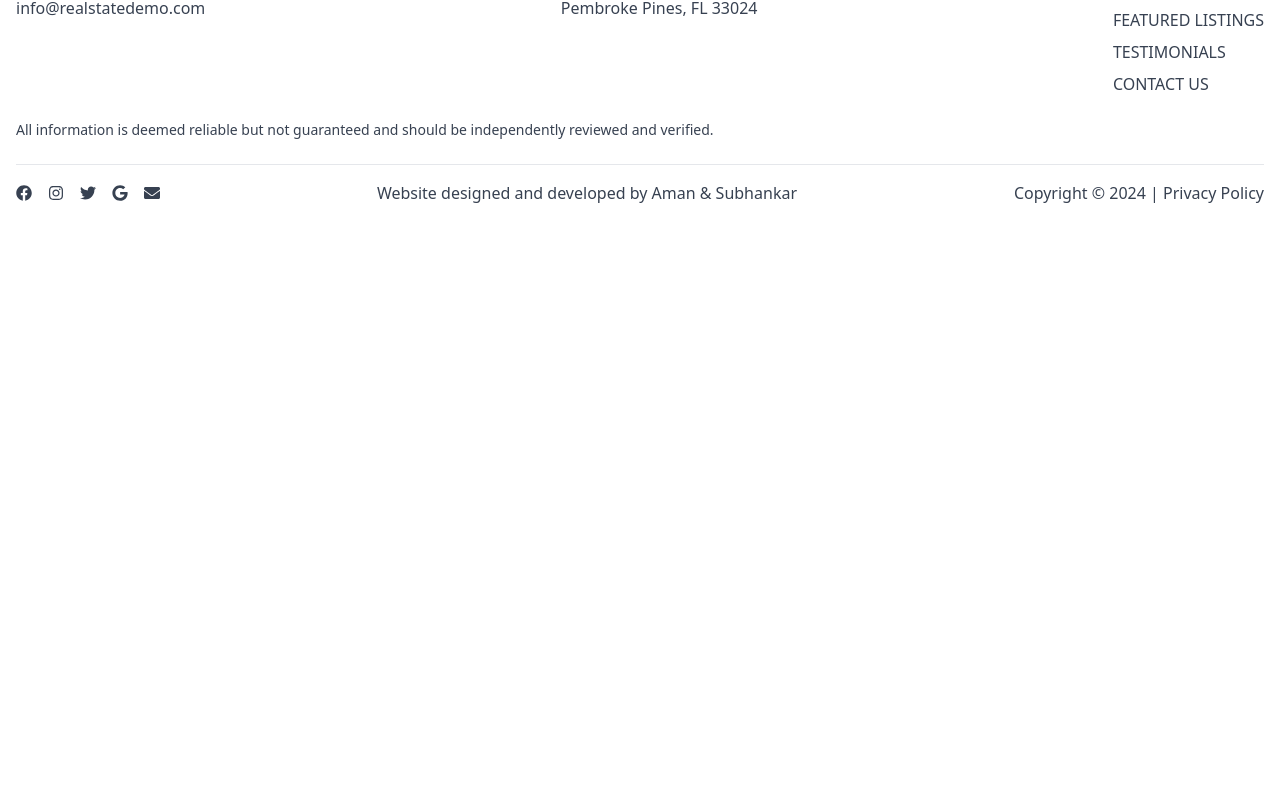
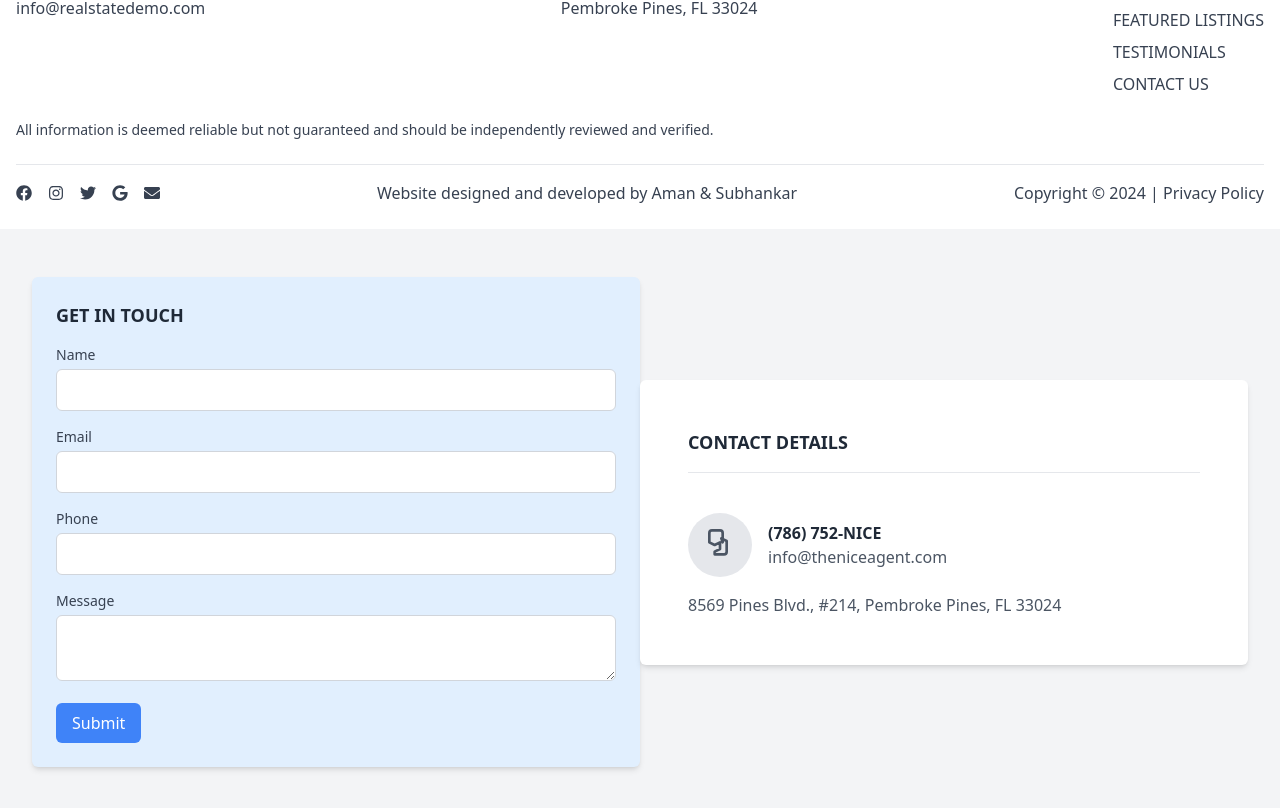
Before and after one commit to Webdevaman23/realstatedemo, a React (Vite) app: page / in a window 1280 px wide. Shown: the part 2406-3214 px from the top of the page. Before the commit the page ends 2635 px from the top, so only its background shows below. Built offline with nearby package versions, Linux system fonts and the light colour scheme.

Commit message:
contact us page ui

```diff
--- a/src/App.jsx
+++ b/src/App.jsx
@@ -3,6 +3,7 @@ import Header from "./components/Header";
 import Home from "./components/Home";
 import "./index.css";
 import Footer from "./components/Footer";
+import ContactUs from "./pages/ContactUs";
 
 const App = () => {
   return (
@@ -10,6 +11,7 @@ const App = () => {
       <Header />
       <Home />
       <Footer />
+      <ContactUs />
     </div>
   );
 };
--- a/src/components/Home.jsx
+++ b/src/components/Home.jsx
@@ -17,7 +17,7 @@ const Home = () => {
           <div className="mt-5">
             <form className="max-w-md mx-auto">
               <label
-                for="default-search"
+                htmlFor="default-search"
                 className="mb-2 text-sm font-medium text-gray-900 sr-only dark:text-white"
               >
                 Search
@@ -33,9 +33,9 @@ const Home = () => {
                   >
                     <path
                       stroke="currentColor"
-                      stroke-linecap="round"
-                      stroke-linejoin="round"
-                      stroke-width="2"
+                      strokeLinecap="round"
+                      strokeLinejoin="round"
+                      strokeWidth="2"
                       d="m19 19-4-4m0-7A7 7 0 1 1 1 8a7 7 0 0 1 14 0Z"
                     />
                   </svg>
@@ -84,22 +84,28 @@ const Home = () => {
             <h3 className="font-normal">Years of Experience</h3>
           </div>
         </div>
-        <div class="flex justify-around flex-wrap">
+        <div className="flex justify-around flex-wrap">
+          <div className="text-center">
             <img
               src={photo1}
               alt="Photo 1"
-            class="w-full max-w-xs sm:max-w-sm md:max-w-md lg:max-w-lg"
+              className="w-full max-w-xs sm:max-w-sm md:max-w-md lg:max-w-lg"
             />
+          </div>
+          <div className="text-center">
             <img
               src={photo2}
               alt="Photo 2"
-            class="w-full max-w-xs sm:max-w-sm md:max-w-md lg:max-w-lg"
+              className="w-full max-w-xs sm:max-w-sm md:max-w-md lg:max-w-lg"
             />
+          </div>
+          <div className="text-center">
             <img
               src={photo3}
               alt="Photo 3"
-            class="w-full max-w-xs sm:max-w-sm md:max-w-md lg:max-w-lg"
+              className="w-full max-w-xs sm:max-w-sm md:max-w-md lg:max-w-lg"
             />
+          </div>
         </div>
       </div>
     </div>
--- /dev/null
+++ b/src/pages/ContactUs.jsx
@@ -0,0 +1,87 @@
+import React from "react";
+
+const ContactUs = () => {
+  return (
+    <div className="bg-gray-100 py-12">
+      <div className="max-w-7xl mx-auto px-4 sm:px-6 lg:px-8 flex flex-col lg:flex-row items-center">
+        {/* Contact Form */}
+        <form className="w-full lg:w-1/2 bg-blue-100 p-6 rounded-md shadow-md mb-8 lg:mb-0">
+          <h2 className="text-lg font-semibold text-gray-800 mb-4">
+            GET IN TOUCH
+          </h2>
+          <div className="mb-4">
+            <label className="block text-sm font-medium text-gray-700">
+              Name
+            </label>
+            <input
+              type="text"
+              className="mt-1 p-2 w-full rounded-md border-gray-300"
+            />
+          </div>
+          <div className="mb-4">
+            <label className="block text-sm font-medium text-gray-700">
+              Email
+            </label>
+            <input
+              type="email"
+              className="mt-1 p-2 w-full rounded-md border-gray-300"
+            />
+          </div>
+          <div className="mb-4">
+            <label className="block text-sm font-medium text-gray-700">
+              Phone
+            </label>
+            <input
+              type="text"
+              className="mt-1 p-2 w-full rounded-md border-gray-300"
+            />
+          </div>
+          <div className="mb-4">
+            <label className="block text-sm font-medium text-gray-700">
+              Message
+            </label>
+            <textarea className="mt-1 p-2 w-full rounded-md border-gray-300"></textarea>
+          </div>
+          <button className="bg-blue-500 text-white px-4 py-2 rounded-md hover:bg-blue-600">
+            Submit
+          </button>
+        </form>
+
+        {/* Contact Details */}
+        <div className="w-full lg:w-1/2 bg-white p-12 rounded-md shadow-md gap-1">
+          <h2 className="text-lg font-semibold text-gray-800 mb-4">
+            CONTACT DETAILS
+          </h2>
+          <hr className="p-5" />
+          <div className="mb-4 flex items-center space-x-4">
+            <div className="w-16 h-16 bg-gray-200 rounded-full flex items-center justify-center">
+              <svg
+                className="h-8 w-8 text-gray-600"
+                fill="none"
+                stroke="currentColor"
+                viewBox="0 0 24 24"
+                xmlns="http://www.w3.org/2000/svg"
+              >
+                <path
+                  strokeLinecap="round"
+                  strokeLinejoin="round"
+                  strokeWidth="2"
+                  d="M14 10V3c0-1.1-.9-2-2-2H6a2 2 0 00-2 2v7l4 2 4-2v5l-4 2v2h7a2 2 0 002-2v-8l-4-2z"
+                />
+              </svg>
+            </div>
+            <div>
+              <p className="text-gray-800 font-semibold">(786) 752-NICE</p>
+              <p className="text-gray-600">info@theniceagent.com</p>
+            </div>
+          </div>
+          <p className="text-gray-600">
+            8569 Pines Blvd., #214, Pembroke Pines, FL 33024
+          </p>
+        </div>
+      </div>
+    </div>
+  );
+};
+
+export default ContactUs;
```
Lines whose indentation alone changed are shown as unchanged.
